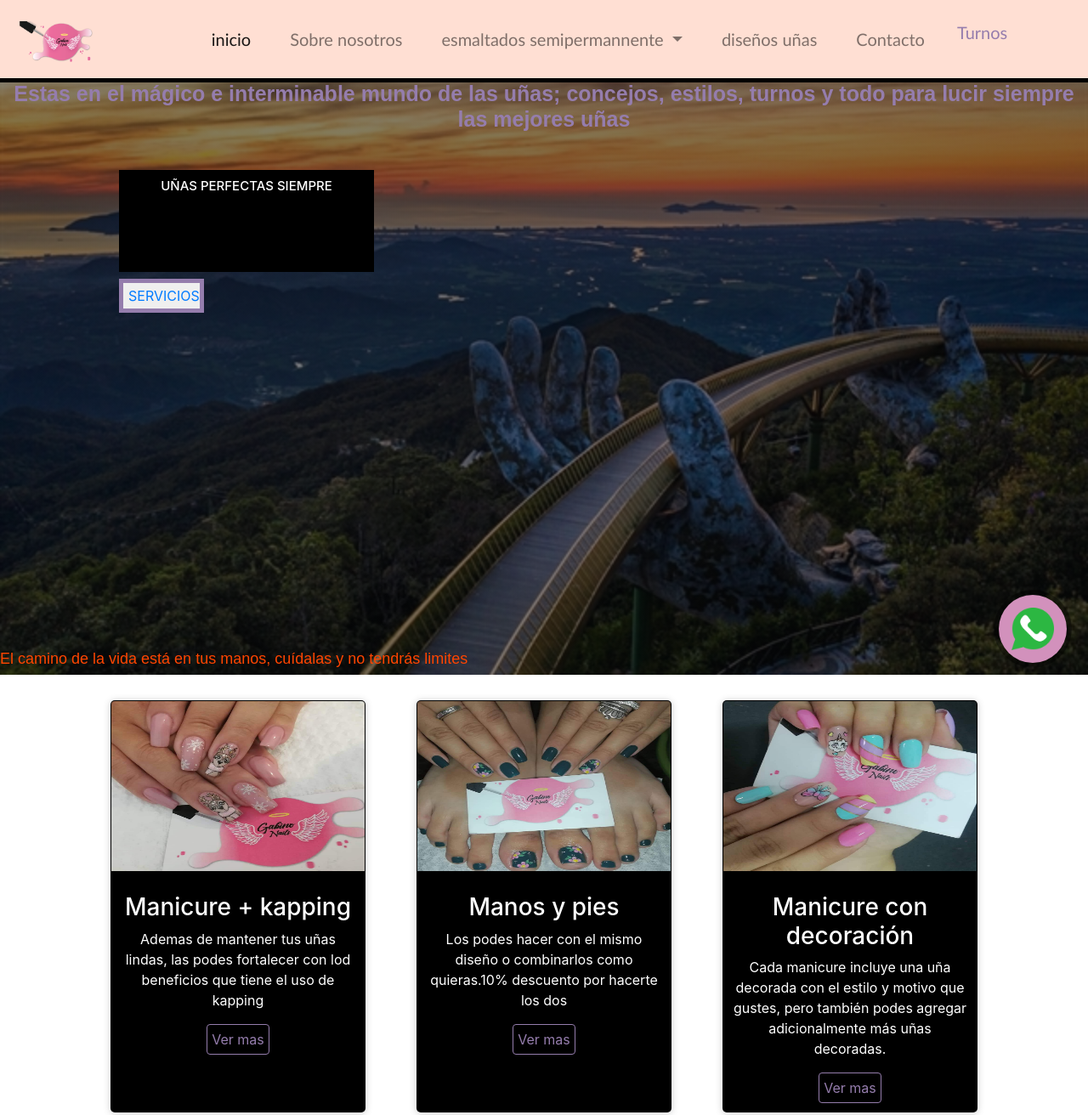
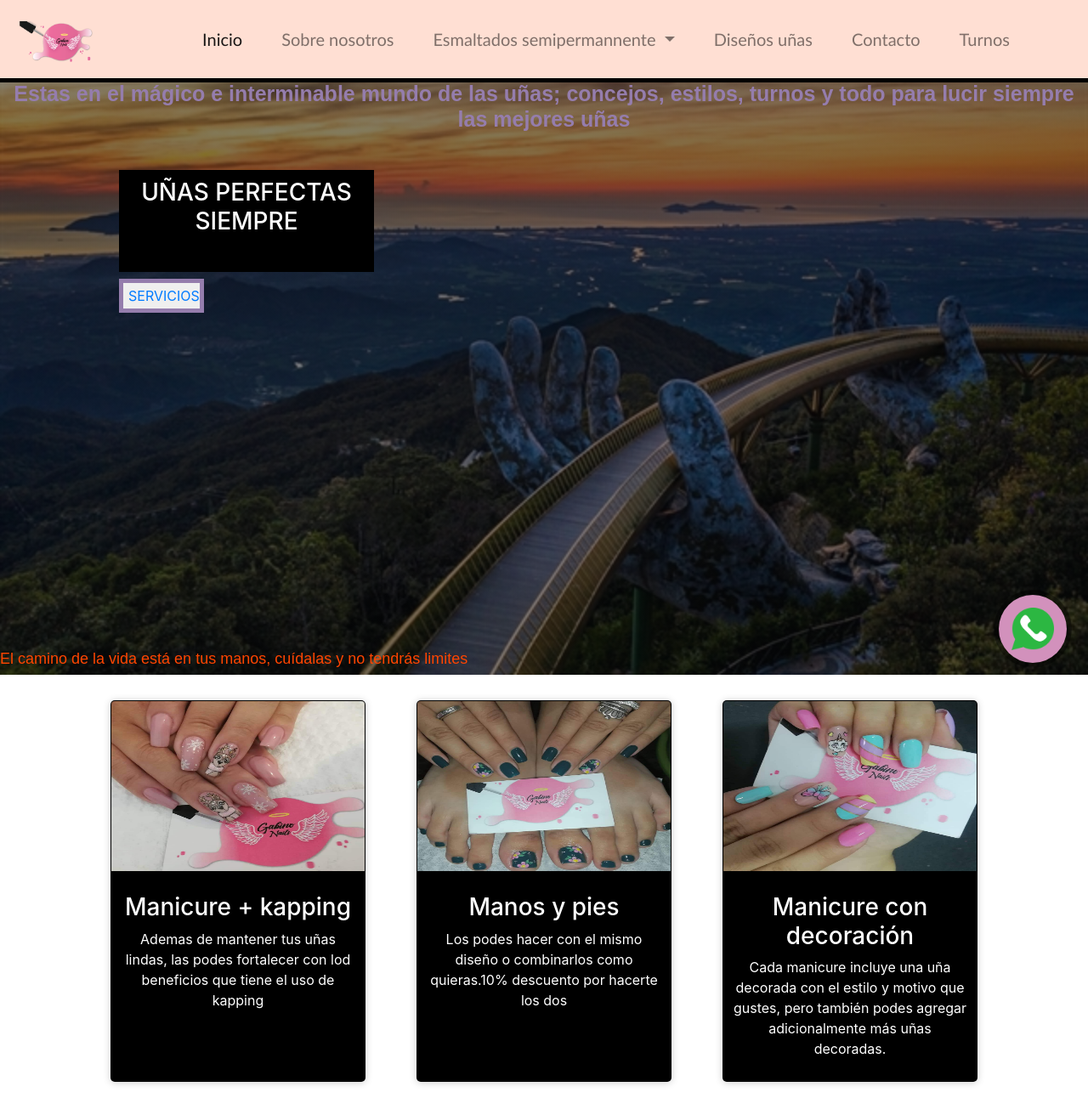
Before and after one commit to sergio-ca-ro/gabino, a website: page index.html in a window 1280 px wide. Shown: the top 1312 px of the page at 85% size. Drawn offline with nearby package versions, Linux system fonts and the light colour scheme; a web font is replaced by a local one.

Commit message:
quite algunos botones que no funcionaban

```diff
--- a/contact.css
+++ b/contact.css
@@ -13,10 +13,7 @@
        margin-left: 30px;
        font-family: 'Gill Sans', 'Gill Sans MT', Calibri, 'Trebuchet MS', sans-serif;
    }
-   .nav-cita{
-       text-decoration: none;
-       color: #957dad;
-   }
+
    .navbar li:hover, li:active{
        background-color: rgba(0, 0, 0, .3);
    }
--- a/index.html
+++ b/index.html
@@ -11,7 +11,7 @@
     <!-- Bootstrap CSS -->
     <link rel="stylesheet" href="https://cdn.jsdelivr.net/npm/bootstrap@4.5.3/dist/css/bootstrap.min.css" integrity="sha384-TX8t27EcRE3e/ihU7zmQxVncDAy5uIKz4rEkgIXeMed4M0jlfIDPvg6uqKI2xXr2" crossorigin="anonymous">
     <link rel="stylesheet" href="nav.css">
-    <title>Gabino Nails manicure semipermnente</title>
+    <title>Gabinonails manicure semipermnente</title>
     <meta name="description" content="
     Gabino Nails; donde encontraras todo para las mejores uñas, manicure semipermanente, pedicure y reservar  turnos en la modalidad de manicura a domicilio.
      ">
@@ -27,14 +27,14 @@
   <div class="collapse navbar-collapse" id="navbarSupportedContent">
     <ul class="navbar-nav mx-auto">
       <li class="nav-item active">
-        <a class="nav-link" href="#inicio">inicio <span class="sr-only">(current)</span></a>
+        <a class="nav-link" href="#inicio">Inicio <span class="sr-only">(current)</span></a>
       </li>
       <li class="nav-item">
         <a class="nav-link" href="#nosotros">Sobre nosotros</a>
       </li>
       <li class="nav-item dropdown">
         <a class="nav-link dropdown-toggle" href="#servicios" id="navbarDropdown" role="button" data-toggle="dropdown" aria-haspopup="true" aria-expanded="false">
-          esmaltados semipermannente
+          Esmaltados semipermannente
         </a>
         <div class="dropdown-menu" aria-labelledby="navbarDropdown">
           <a class="dropdown-item" href="#manicure">Manicure</a>
@@ -44,13 +44,13 @@
         </div>
       </li>
       <li class="nav-item">
-        <a class="nav-link" href="#galeria">diseños uñas</a>
+        <a class="nav-link" href="#galeria">Diseños uñas</a>
       </li>
       <li class="nav-item">
-        <a class="nav-link" href="contacto.html"> Contacto</a>
+        <a class="nav-link" href="contacto.html">Contacto</a>
       </li>
       <li class="nav-item">
-        <a class="nav-cita" href="https://api.whatsapp.com/send?phone=+5491153197759"  target="_blank">Turnos</a>
+        <a class="nav-link" href="https://api.whatsapp.com/send?phone=+5491153197759"  target="_blank">Turnos</a>
       </li>
 
     </ul>
@@ -69,7 +69,7 @@
           <h1>UÑAS PERFECTAS SIEMPRE</h1>
       </div>
       <button class="button-servicios">
-          <a href="#beneficios">Servicios</a>
+          <a href="#servicio">Servicios</a>
       </button>
   </div>
   <div class="div-whatsapp">
@@ -88,10 +88,9 @@
       <h3>Manicure + kapping</h3>
       <p>Ademas de mantener tus uñas lindas, las podes fortalecer con lod beneficios que tiene el uso de kapping
       </p>
-      <a href="">Ver mas</a>
     </div>
   </div>
-  <div class="card">
+  <div id="servicio" class="card">
     <figure>
       <img src="images/floresmp.jpeg" alt="">
     </figure>
@@ -99,7 +98,6 @@
       <h3>Manos y pies</h3>
       <p>Los podes hacer con el mismo diseño o combinarlos como quieras.10% descuento por hacerte los dos
       </p>
-      <a href="">Ver mas</a>
     </div>
   </div>
   <div class="card">
@@ -110,7 +108,6 @@
       <h3>Manicure con decoración  </h3>
       <p>Cada manicure incluye una uña decorada con el estilo y motivo que gustes, pero también podes agregar adicionalmente más uñas decoradas.
       </p>
-      <a href="">Ver mas</a>
     </div>
   </div>
   <div  id="pedicure" class="card">
@@ -121,7 +118,6 @@
       <h3>Pedicure</h3>
       <p>Tus pies los debes cuidar mucho y así evitar molestias por eso siempre es  recomendable hacerse una correcta limpieza en uñas y entorno, además de mantenerlas lindas con el pedicure
       </p>
-      <a href="">Ver mas</a>
     </div>
   </div>
   <div id="manicure" class="card">
@@ -132,7 +128,6 @@
       <h3>Manicure</h3>
       <p>Con el esmalte semipermanente tendrás tus uñas siempre brillantes como recién hechas  y sin que se te caiga el esmalte solo lo cambias por crecimiento de la uñas
       </p>
-      <a href="">Ver mas</a>
     </div>
   </div>
   <div class="card">
@@ -143,7 +138,6 @@
       <h3>Belleza de Maanos y Pies</h3>
       <p>Las limpieza de manos y pies es fundamental para el crecimiento, forma y fortalecimiento de tus uñas. Este servicio está incluido tanto en el manicure como en el pedicure
       </p>
-      <a href="">Ver mas</a>
     </div>
   </div>
 </div>
@@ -193,7 +187,7 @@
     </p>
 </article>
 <div class="div-footer">
-  <h1>Conoce mas de Gabino Nails</h1>
+  <h1>Conoce mas de Gabinonails</h1>
   <div class="div-redes-sociales">
      <a href=""><img class="img-facebook" src="images/facebook.png" alt=""></a>
      <a href=""><img class="img-instagram" src="images/instagram.png" alt=""></a>
--- a/nav.css
+++ b/nav.css
@@ -12,10 +12,6 @@
 li{
     margin-left: 30px;
     font-family: 'Gill Sans', 'Gill Sans MT', Calibri, 'Trebuchet MS', sans-serif;
-}
-.nav-cita{
-    text-decoration: none;
-    color: #957dad;
 }
 .navbar li:hover, li:active{
     background-color: rgba(0, 0, 0, .3);
@@ -50,6 +46,7 @@ li{
     color: orangered;
 }
 .cuadro h1{
+    font-size: 28px;
     height: 120px;
     width: 300px;
     padding: 10px;
@@ -93,6 +90,7 @@ li{
         margin-left: 20px;
         height: 100px;
         width: 200px;
+        font-size: 18px;
     }
  }
  @media (max-width: 340px ){
@@ -174,19 +172,6 @@ li{
 .card .descripcion{
     padding: 10px;
     text-align: center;
-    color: white;
-}
-.card .descripcion a{
-    text-decoration: none;
-    display: inline-block;
-    padding: 5px;
-    color: #957dad;
-    border: 1px solid #957dad;
-    border-radius: 4px;
-    transition: all 300ms ease;
-}
-.card .descripcion a:hover{
-    background: #957dad;
     color: white;
 }
 
```
Also changed, not shown: contacto.html (+7 -7 lines).
